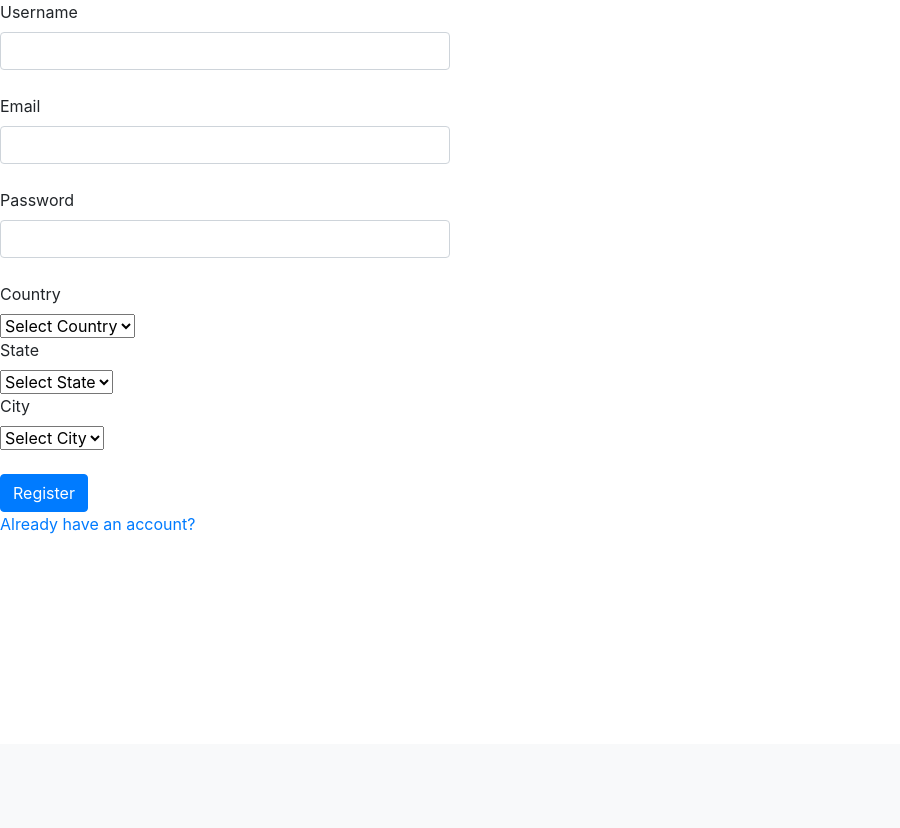
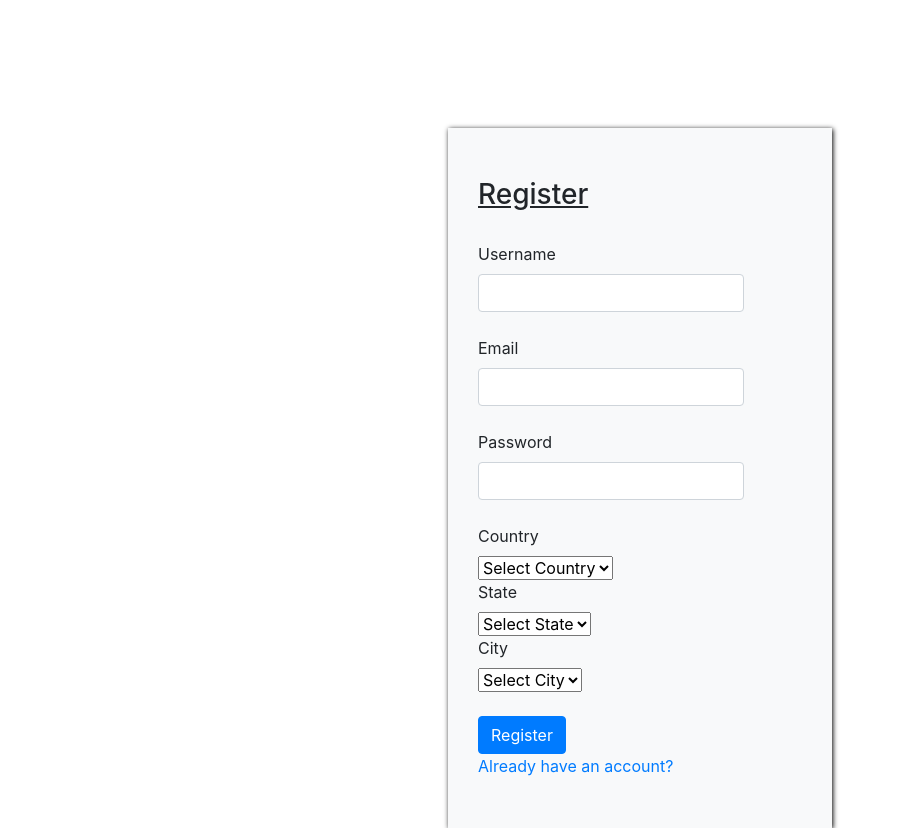
Before and after one commit to maharishi2019/pitch-in-master, a Flask app: page /registration in a window 1280 px wide. Shown: the part 56-884 px from the top of the page, without its empty margins (0-900 px from the left). Before the commit the page ends 590 px from the top, so only its background shows below. Run offline with Flask 2, Linux system fonts and the light colour scheme; some libraries are stand-ins or nearby versions.

Commit message:
login and registration form

```diff
--- a/static/main.css
+++ b/static/main.css
@@ -0,0 +1,12 @@
+.form-div{
+    margin-left: 35%;
+    margin-top: 10%;
+    padding-left: 30px;
+    padding-top: 50px;
+    padding-bottom: 50px;
+    width: 30%;
+    box-shadow: 1px 1px 5px black;
+}
+.form-heading {
+    margin-bottom: 30px;
+}
--- a/templates/login.html
+++ b/templates/login.html
@@ -18,7 +18,9 @@
             </div>
         </div>
     </nav>
-    <form action="#" method="POST" style="width: 450px;">
+    <div class="form-div bg-light">
+        <u><h3 class="form-heading">Login</h3></u>
+        <form action="#" method="POST" style="width: 75%;">
             <label for="username">Username</label><br>
             <input type="text" class="form-control" name="username" required autocomplete="off"><br>
             <label for="password">Password</label><br>
@@ -35,4 +37,5 @@
             {% endwith %}
         </form>
         <a href="{{ url_for('registration') }}">Don't have an account?</a>
+    </div>
 {% endblock %}
--- a/templates/registration.html
+++ b/templates/registration.html
@@ -18,8 +18,9 @@
             </div>
         </div>
     </nav>
-    <div class="content">
-        <form action="#" method="POST" style="width: 450px;">
+    <div class="form-div bg-light">
+        <u><h3 class="form-heading">Register</h3></u>
+        <form action="#" method="POST" style="width: 75%;">
             <label for="username">Username</label>
             <input type="text" class="form-control" name="username" required autocomplete="off"><br>
             <label for="email">Email</label><br>
```
Also changed, not shown: templates/index.html (+3 -15 lines). Lines whose indentation alone changed are shown as unchanged.
